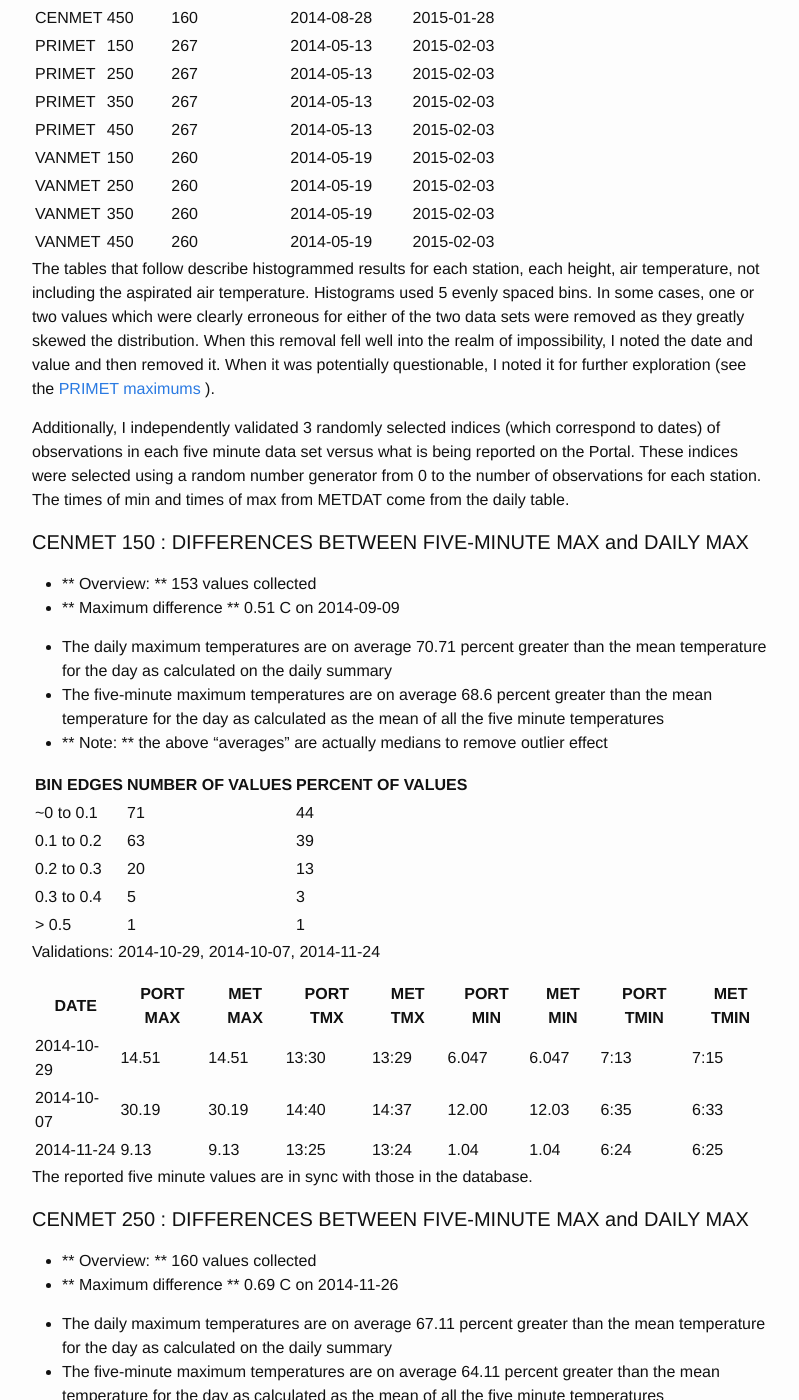
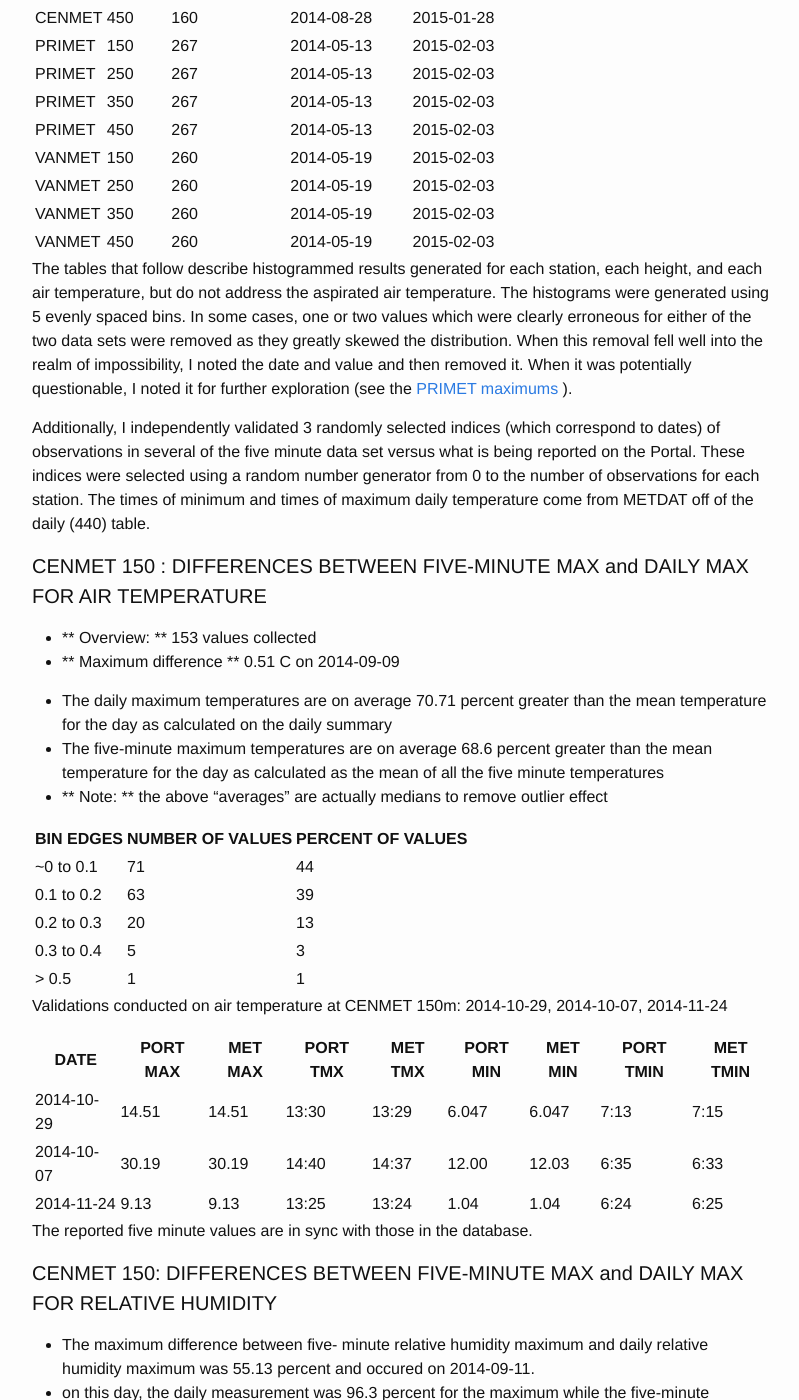
Before and after one commit to grandadmiral-thrawn/metQC, a Jekyll site: the page built from _posts/2015-02-03-min_max_checks.markdown, in a window 1280 px wide and 1400 px high, scrolled down 1032 px. Shown: the whole window, without its empty margins (238-1037 px from the left). Built offline with Jekyll 4.4.1, drawn with Linux system fonts in a browser that asks for light colours; a script that is not in the unit is left out; some of the changed text lies outside the part shown.

Commit message:
relative humidity ex

```diff
--- a/_posts/2015-02-03-min_max_checks.markdown
+++ b/_posts/2015-02-03-min_max_checks.markdown
@@ -42,11 +42,11 @@
 | VANMET | 350 | 260| 2014-05-19 | 2015-02-03 |
 | VANMET | 450 | 260| 2014-05-19 | 2015-02-03 |
 
-The tables that follow describe histogrammed results for each station, each height, air temperature, not including the aspirated air temperature. Histograms used 5 evenly spaced bins. In some cases, one or two values which were clearly erroneous for either of the two data sets were removed as they greatly skewed the distribution. When this removal fell well into the realm of impossibility, I noted the date and value and then removed it. When it was potentially questionable, I noted it for further exploration (see the [PRIMET maximums](#primetmax) ).
+The tables that follow describe histogrammed results generated for each station, each height, and each air temperature, but do not address the aspirated air temperature. The histograms were generated using 5 evenly spaced bins. In some cases, one or two values which were clearly erroneous for either of the two data sets were removed as they greatly skewed the distribution. When this removal fell well into the realm of impossibility, I noted the date and value and then removed it. When it was potentially questionable, I noted it for further exploration (see the [PRIMET maximums](#primetmax) ).
 
-Additionally, I independently validated 3 randomly selected indices (which correspond to dates) of observations in each five minute data set versus what is being reported on the Portal. These indices were selected using a random number generator from 0 to the number of observations for each station. The times of min and times of max from METDAT come from the daily table.
+Additionally, I independently validated 3 randomly selected indices (which correspond to dates) of observations in several of the five minute data set versus what is being reported on the Portal. These indices were selected using a random number generator from 0 to the number of observations for each station. The times of minimum and times of maximum daily temperature come from METDAT off of the daily (440) table.
 
-#### CENMET 150 : DIFFERENCES BETWEEN FIVE-MINUTE MAX and DAILY MAX
+#### CENMET 150 : DIFFERENCES BETWEEN FIVE-MINUTE MAX and DAILY MAX FOR AIR TEMPERATURE
 
 * ** Overview: ** 153 values collected
 * ** Maximum difference ** 0.51 C on 2014-09-09
@@ -63,8 +63,7 @@
 | 0.3 to 0.4 | 5 | 3 |
 | > 0.5  | 1 | 1 |
 
-
-Validations: 2014-10-29, 2014-10-07, 2014-11-24
+Validations conducted on air temperature at CENMET 150m: 2014-10-29, 2014-10-07, 2014-11-24
 
 | DATE | PORT MAX | MET MAX | PORT TMX | MET TMX| PORT MIN | MET MIN | PORT TMIN | MET TMIN|
 |-|-|-|-|-|-|-|-|-|
@@ -74,6 +73,12 @@
 
 The reported five minute values are in sync with those in the database.
 
+#### CENMET 150: DIFFERENCES BETWEEN FIVE-MINUTE MAX and DAILY MAX FOR RELATIVE HUMIDITY
+
+* The maximum difference between five- minute relative humidity maximum and daily relative humidity maximum was 55.13 percent and occured on 2014-09-11.
+* on this day, the daily measurement was 96.3 percent for the maximum while the five-minute measurement was only 40.3 percent. The value of 96.3 percent is more similar to the other measurements on this sensor during that week, which were also in the 90's. This value is also more similar to the measured values of 100.0 on PRIMET on this day at 150 m for the daily and 95.5 on this day for the five-minute.
+* On average, the maximum relative humidity is only 8 percent greater than the mean for both the daily and five minute methods on CENMET 150 at 150 m.
+* 91 percent of daily maximum values and maximum values for the day from five minute means are within 10 percent of one another.
 
 #### CENMET 250 : DIFFERENCES BETWEEN FIVE-MINUTE MAX and DAILY MAX
 
@@ -160,6 +165,12 @@
 
 * On the December 9th value, it appears that the minimums observed by Portal and the minimum of the five minutes are about fifteen minutes earlier than the actual daily minimum, which was 6.295. This is within a tenth of a degree of the five minute minimum, however.
 
+#### CENMET 450: DIFFERENCES BETWEEN FIVE-MINUTE MAX AND DAILY MAX FOR RELATIVE HUMIDITY.
+
+* Similar to the 150 m value, the maximum difference between the two methods occurs on 2014-09-11. On this day, the daily measurement is 87.7 percent whereas the five-minute measurement is 21 percent.
+* The since the values at the other height also have this discrepancy, it is acknowledged here that the 87.7 percent is more similar to the other sites (VANMET- the PRIMET 450 was not operational at this time) and to the trend of the surrounding week.
+* The average percent difference in relative humidity from the mean relative humidity is 16 percent in both the five minute and daily methods.
+
 #### PRIMET 150 : DIFFERENCES BETWEEN FIVE-MINUTE MAX and DAILY MAX <a id="primetmax"></a>
 
 * ** Overview: ** 267 values collected
@@ -169,7 +180,7 @@
 |-----|-----|-----|-----|-----|
 | 2014-11-12 00:00:00 | PRIM_226_table105 | 8.24 | PRIM_226_table440 |-0.918|
 
-    * The five-minute maximum on this day is 8.24, although both the daily mean and the five minute mean are consistent (0.798 C fiveminute versus -1.21 C daily, recalling that this outlier is also certainly pulling the daily mean)
+    * The five-minute maximum on this day is 8.24, although both the daily mean and the five minute mean are consistent (0.798 C five minute versus -1.21 C daily, recalling that this outlier is also certainly pulling the daily mean)
     * days preceding this one show similar daily maximums to the five-minute value of 9 C, while days following this one show similar daily maximums to the daily value, between zero and two degrees.
 
 * The daily maximum temperatures are on average 59 percent greater than the mean temperature for the day as calculated on the daily summary
@@ -195,6 +206,11 @@
 |2014-07-04 | 28.19  | 28.19  | 14:15 | 14:38 |10.84 | 10.84 | 04:30 | 04:26 |
 
 * On the 2014-12-29 and 2014-07-04 measurements, the values are similar between the Portal and METDAT, but the time of the maximum differs.
+
+#### PRIMET 150: DIFFERENCES BETWEEN FIVE-MINUTE MAXIMUM FOR RELATIVE HUMIDITY AND THE DAILY MAXIMUM FOR RELATIVE HUMIDITY.
+
+* The greatest difference between the five-minute and instantaneous maximums was 12 % on 2014-09-12. On this day the daily value exceeded the 5 minute value at 95 percent versus 83 percent.
+* 92 percent of differences between methods were less than 12 percent.
 
 #### PRIMET 250 : DIFFERENCES BETWEEN FIVE-MINUTE MAX and DAILY MAX
 
@@ -254,6 +270,8 @@
 
 * Besides the outlier, all values were less than one degree of difference between methods.
 
+#### PRIMET 450 RELATIVE HUMIDITY WAS NOT FUNCTIONING AT THIS TIME.
+
 #### VANMET 150 : DIFFERENCES BETWEEN FIVE-MINUTE MAX and DAILY MAX
 
 * ** Overview: ** 260 values collected
@@ -276,6 +294,12 @@
 | >0.52 | 2 | 1 |
 
 * I have not yet validated these results against the results in the Portal webpage
+
+####: VANMET 350: DIFFERENCES IN FIVE MINUTE MAX and DAILY MAX.
+
+* on VANMET, the same september period emerges for having discrepancies between the five minute maximum and daily maximum values.
+* However, the mean difference between the maximum and median relative humidty at VANMET is 20.5 degrees in the maximum values from daily and 20.4 in the version in the five minute data.
+* Only 67 percent of vanmets values are within 10 percent of the mean.
 
 #### VANMET 250 : DIFFERENCES BETWEEN FIVE-MINUTE MAX and DAILY MAX
 
```
